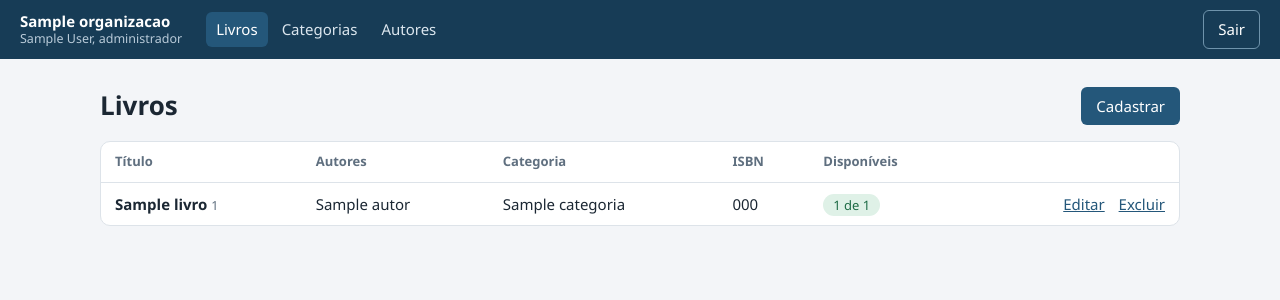
After one commit to AndreyViolante/biblioteca, a Django app: page /livros/ in a window 1280 px wide. The commit adds this page. Shown: the top 300 px of the page. Run offline with Django 5.2, Linux system fonts and the light colour scheme; a user stored in the database is signed in; tables that the repository leaves empty hold one stand-in row (values such as "Sample post").

Commit message:
feat: CRUD de livros

```diff
--- a/acervo/urls.py
+++ b/acervo/urls.py
@@ -3,6 +3,11 @@ from django.urls import path
 from . import views
 
 urlpatterns = [
+    path('livros/', views.lista_livros, name='livros'),
+    path('livros/novo/', views.novo_livro, name='novo_livro'),
+    path('livros/<int:pk>/editar/', views.editar_livro, name='editar_livro'),
+    path('livros/<int:pk>/excluir/', views.excluir_livro, name='excluir_livro'),
+
     path('categorias/', views.lista_categorias, name='categorias'),
     path('categorias/nova/', views.nova_categoria, name='nova_categoria'),
     path('categorias/<int:pk>/editar/', views.editar_categoria, name='editar_categoria'),
--- a/acervo/views.py
+++ b/acervo/views.py
@@ -5,8 +5,8 @@ from django.shortcuts import get_object_or_404, redirect, render
 
 from core.acesso import org_atual, papel_requerido, perfil_requerido
 
-from .forms import AutorForm, CategoriaForm
-from .models import Autor, Categoria
+from .forms import AutorForm, CategoriaForm, LivroForm
+from .models import Autor, Categoria, Livro
 
 
 # ---------- Funções comuns a todos os cadastros ----------
@@ -44,6 +44,34 @@ def _excluir(request, model, rota, pk):
             messages.error(request, f'"{objeto}" está em uso e não pode ser excluído.')
         return redirect(rota)
     return render(request, 'acervo/confirmar.html', {'objeto': objeto, 'voltar': rota})
+
+
+# ---------- Livros ----------
+
+@perfil_requerido
+def lista_livros(request):
+    org = org_atual(request)
+    livros = (
+        Livro.objects.filter(organizacao=org)
+        .com_disponibilidade()
+        .select_related('categoria')
+        .prefetch_related('autores'))
+    return render(request, 'acervo/livros.html', {'pagina': _paginar(request, livros)})
+
+
+@papel_requerido('admin')
+def novo_livro(request):
+    return _salvar(request, LivroForm, 'livros', 'Novo livro')
+
+
+@papel_requerido('admin')
+def editar_livro(request, pk):
+    return _salvar(request, LivroForm, 'livros', 'Editar livro', pk)
+
+
+@papel_requerido('admin')
+def excluir_livro(request, pk):
+    return _excluir(request, Livro, 'livros', pk)
 
 
 # ---------- Categorias e autores ----------
--- /dev/null
+++ b/templates/acervo/livros.html
@@ -0,0 +1,23 @@
+{% extends 'base.html' %}
+{% block titulo %}Livros{% endblock %}
+{% block conteudo %}
+<div class="cabeca"><h1>Livros</h1>
+  {% if user.perfil.eh_admin %}<a class="botao" href="{% url 'novo_livro' %}">Cadastrar</a>{% endif %}</div>
+<div class="tabela"><table>
+  <thead><tr><th>Título</th><th>Autores</th><th>Categoria</th><th>ISBN</th><th>Disponíveis</th><th></th></tr></thead>
+  <tbody>
+  {% for livro in pagina %}
+    <tr>
+      <td><strong>{{ livro.titulo }}</strong> <small class="suave">{{ livro.ano }}</small></td>
+      <td>{% for a in livro.autores.all %}{{ a.nome }}{% if not forloop.last %}, {% endif %}{% endfor %}</td>
+      <td>{{ livro.categoria.nome }}</td>
+      <td class="num">{{ livro.isbn }}</td>
+      <td><span class="selo {% if livro.disponivel %}ok{% else %}ruim{% endif %}">{{ livro.disponiveis }} de {{ livro.exemplares }}</span></td>
+      <td class="acoes">{% if user.perfil.eh_admin %}<a href="{% url 'editar_livro' livro.pk %}">Editar</a>
+        <a href="{% url 'excluir_livro' livro.pk %}">Excluir</a>{% endif %}</td>
+    </tr>
+  {% empty %}<tr><td colspan="6" class="suave">Nenhum livro encontrado.</td></tr>{% endfor %}
+  </tbody>
+</table></div>
+{% include 'acervo/_paginas.html' %}
+{% endblock %}
--- a/templates/base.html
+++ b/templates/base.html
@@ -14,6 +14,7 @@
     <small>{{ user.get_full_name|default:user.username }}, {{ user.perfil.get_papel_display|lower }}</small>
   </div>
   <nav>
+    {% url 'livros' as u %}<a href="{{ u }}" {% if u in request.path %}class="ativo"{% endif %}>Livros</a>
     {% url 'categorias' as u %}<a href="{{ u }}" {% if u in request.path %}class="ativo"{% endif %}>Categorias</a>
     {% url 'autores' as u %}<a href="{{ u }}" {% if u in request.path %}class="ativo"{% endif %}>Autores</a>
   </nav>
```
Also changed, not shown: acervo/forms.py (+8 -1 lines).
